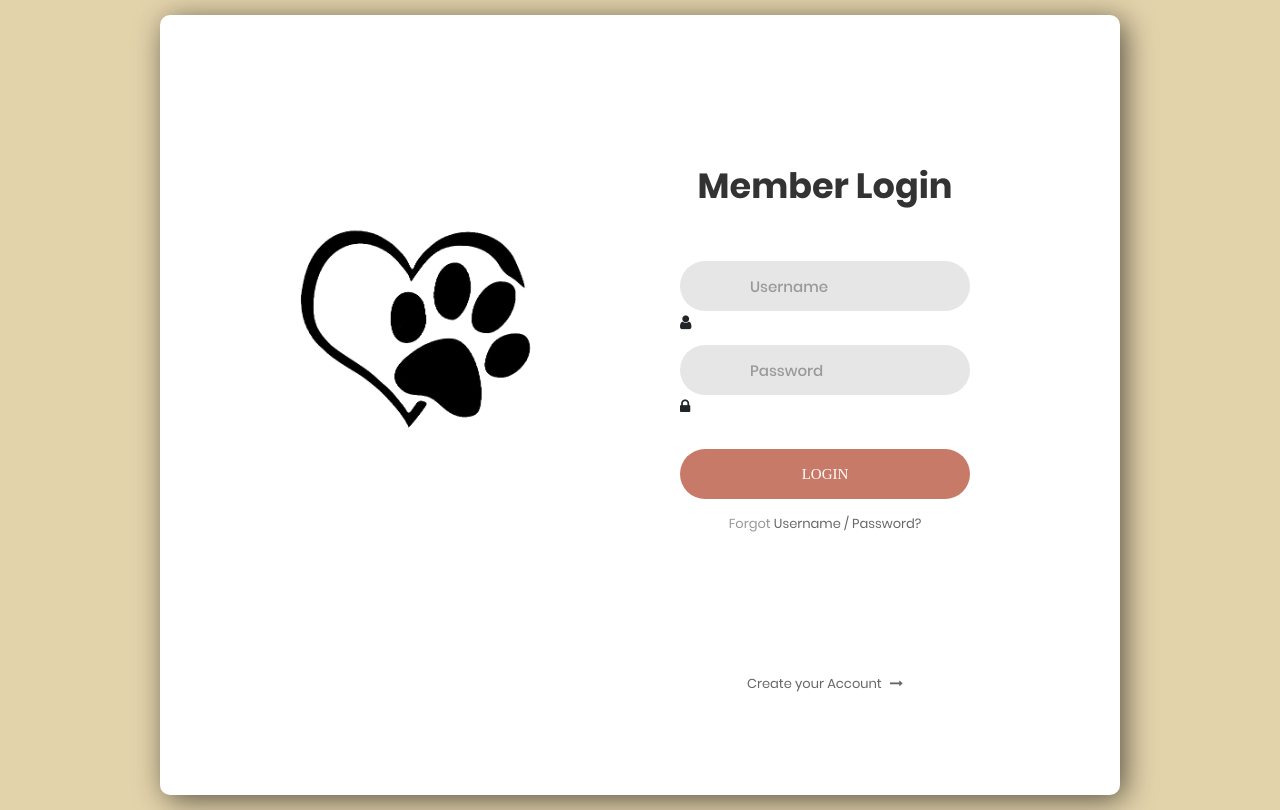
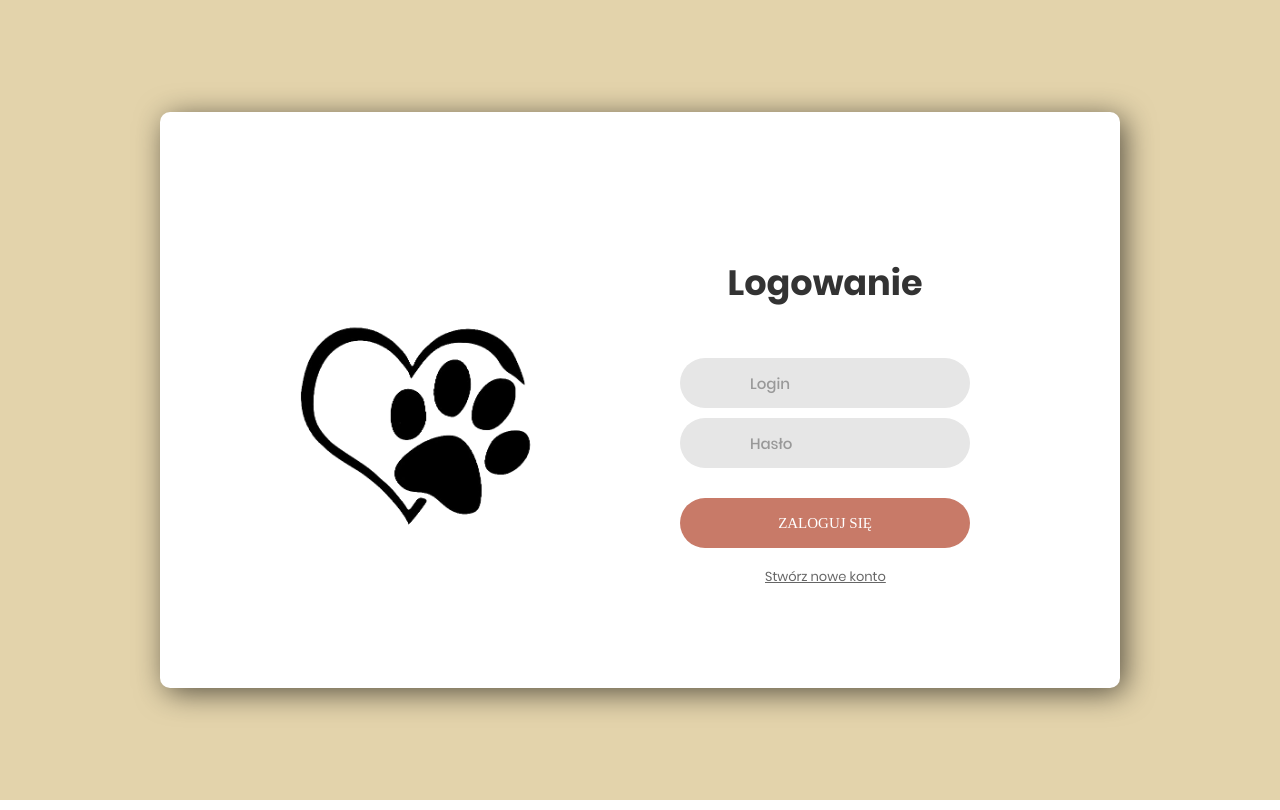
Before and after one commit to marekszlapa/pok, a Django app: page / in a window 1280 px wide. Run offline with Django 3.2, Linux system fonts and the light colour scheme; some libraries are stand-ins or nearby versions; some web fonts are replaced.

Commit message:
Podmienione pliki od Kacpra

```diff
--- a/pokochaj_zwierzaka/views.py
+++ b/pokochaj_zwierzaka/views.py
@@ -34,8 +34,7 @@ def register(request):
 
         user = User.objects.create_user(username = username , password = password , email = email)
         user.save()
-        print('User created')
-        return redirect('/custom')
+        return redirect('/home')
 
     return render(request,'register.html')
 
--- /dev/null
+++ b/static/css/logowanie.css
@@ -0,0 +1,342 @@
+/*//////////////////////////////////////////////////////////////////
+[ Czcionki ]*/
+
+@font-face {
+  font-family: Poppins-Regular;
+  src: url('../fonts/poppins/Poppins-Regular.ttf');
+}
+
+@font-face {
+  font-family: Poppins-Bold;
+  src: url('../fonts/poppins/Poppins-Bold.ttf');
+}
+
+@font-face {
+  font-family: Poppins-Medium;
+  src: url('../fonts/poppins/Poppins-Medium.ttf');
+}
+
+@font-face {
+  font-family: Montserrat-Bold;
+  src: url('../fonts/montserrat/Montserrat-Bold.ttf');
+}
+
+/*//////////////////////////////////////////////////////////////////
+[ style ]*/
+
+* {
+	margin: 0px;
+	padding: 0px;
+	box-sizing: border-box;
+}
+
+body, html {
+	height: 100%;
+	font-family: Poppins-Regular, sans-serif;
+}
+
+input {
+	outline: none;
+	border: none;
+}
+
+textarea {
+  outline: none;
+  border: none;
+}
+
+textarea:focus, input:focus {
+  border-color: transparent !important;
+}
+
+input:focus::-webkit-input-placeholder { color:transparent; }
+input:focus:-moz-placeholder { color:transparent; }
+input:focus::-moz-placeholder { color:transparent; }
+input:focus:-ms-input-placeholder { color:transparent; }
+
+textarea:focus::-webkit-input-placeholder { color:transparent; }
+textarea:focus:-moz-placeholder { color:transparent; }
+textarea:focus::-moz-placeholder { color:transparent; }
+textarea:focus:-ms-input-placeholder { color:transparent; }
+
+input::-webkit-input-placeholder { color: #999999; }
+input:-moz-placeholder { color: #999999; }
+input::-moz-placeholder { color: #999999; }
+input:-ms-input-placeholder { color: #999999; }
+
+textarea::-webkit-input-placeholder { color: #999999; }
+textarea:-moz-placeholder { color: #999999; }
+textarea::-moz-placeholder { color: #999999; }
+textarea:-ms-input-placeholder { color: #999999; }
+
+/*---------------------------------------------*/
+button {
+	outline: none !important;
+	border: none;
+	background: transparent;
+}
+
+button:hover {
+	cursor: pointer;
+}
+
+iframe {
+	border: none !important;
+}
+
+
+.txt2 {
+  font-family: Poppins-Regular;
+  font-size: 13px;
+  line-height: 1.5;
+  color: #666666;
+  padding-left: 85px;
+  padding-right: 0px;
+}
+.XD{
+  padding-top: 10px;
+}
+/*//////////////////////////////////////////////////////////////////
+[ alert ]*/
+.alert{
+  padding-top: 5px;
+  font-size: 15px;
+  text-align: center;
+}
+/*//////////////////////////////////////////////////////////////////
+[ login ]*/
+
+.limiter {
+  width: 100%;
+  margin: 0 auto;
+}
+
+.container-login100 {
+  width: 100%;
+  min-height: 100vh;
+  display: -webkit-box;
+  display: -webkit-flex;
+  display: -moz-box;
+  display: -ms-flexbox;
+  display: flex;
+  flex-wrap: wrap;
+  justify-content: center;
+  align-items: center;
+  padding: 15px;
+  background: #e3d3ab;
+}
+
+.wrap-login100 {
+  width: 960px;
+  background: #fff;
+  border-radius: 10px;
+  overflow: hidden;
+
+  display: -webkit-box;
+  display: -webkit-flex;
+  display: -moz-box;
+  display: -ms-flexbox;
+  display: flex;
+  flex-wrap: wrap;
+  justify-content: space-between;
+  padding: 150px 150px 100px 100px;
+  box-shadow: 5px 5px 30px -1px rgba(0,0,0,0.64);
+}
+
+/*------------------------------------------------------------------
+[ zdięcie ]*/
+.login100-pic {
+  width: 316px;
+}
+
+.login100-pic img {
+  max-width: 100%;
+}
+
+
+/*------------------------------------------------------------------
+[ nagłówek ]*/
+.login100-form {
+  width: 290px;
+}
+
+.login100-form-title {
+  font-family: Poppins-Bold;
+  font-size: 35px;
+  color: #333333;
+  line-height: 1.2;
+  text-align: center;
+
+  width: 100%;
+  display: block;
+  padding-bottom: 54px;
+}
+
+
+/*---------------------------------------------*/
+.wrap-input100 {
+  position: relative;
+  width: 100%;
+  z-index: 1;
+  margin-bottom: 10px;
+}
+
+.input100 {
+  font-family: Poppins-Medium;
+  font-size: 15px;
+  line-height: 1.5;
+  color: #666666;
+
+  display: block;
+  width: 100%;
+  background: #e6e6e6;
+  height: 50px;
+  border-radius: 25px;
+  padding: 0 20px 0 70px;
+}
+/*
+[ przycisk ]*/
+.container-login100-form-btn {
+  width: 100%;
+  display: -webkit-box;
+  display: -webkit-flex;
+  display: -moz-box;
+  display: -ms-flexbox;
+  display: flex;
+  flex-wrap: wrap;
+  justify-content: center;
+  padding-top: 20px;
+}
+
+.login100-form-btn {
+  font-family: Montserrat-Bold;
+  font-size: 15px;
+  line-height: 1.5;
+  color: #fff;
+  text-transform: uppercase;
+
+  width: 100%;
+  height: 50px;
+  border-radius: 25px;
+  background: #c87a68;
+  display: -webkit-box;
+  display: -webkit-flex;
+  display: -moz-box;
+  display: -ms-flexbox;
+  display: flex;
+  justify-content: center;
+  align-items: center;
+  padding: 0 25px;
+
+}
+/* [zmiana koloru przycisku rejestracji ] */
+.login100-form-btn:hover {
+  background: #333333;
+}
+
+
+
+/*------------------------------------------------------------------
+[ Responsive ]*/
+
+@media (max-width: 992px) {
+  .wrap-login100 {
+    padding: 177px 90px 33px 85px;
+  }
+
+  .login100-pic {
+    width: 35%;
+  }
+
+  .login100-form {
+    width: 50%;
+  }
+}
+
+@media (max-width: 768px) {
+  .wrap-login100 {
+    padding: 100px 80px 33px 80px;
+  }
+
+  .login100-pic {
+    display: none;
+  }
+
+  .login100-form {
+    width: 100%;
+  }
+}
+
+@media (max-width: 576px) {
+  .wrap-login100 {
+    padding: 100px 15px 33px 15px;
+  }
+}
+
+
+/*
+[ Alert walidacji ]
+*/
+.validate-input {
+  position: relative;
+}
+
+.alert-validate::before {
+  content: attr(data-validate);
+  position: absolute;
+  max-width: 70%;
+  background-color: white;
+  border: 1px solid #c80000;
+  border-radius: 13px;
+  padding: 4px 25px 4px 10px;
+  top: 50%;
+  -webkit-transform: translateY(-50%);
+  -moz-transform: translateY(-50%);
+  -ms-transform: translateY(-50%);
+  -o-transform: translateY(-50%);
+  transform: translateY(-50%);
+  right: 8px;
+  pointer-events: none;
+
+  font-family: Poppins-Medium;
+  color: #c80000;
+  font-size: 13px;
+  line-height: 1.4;
+  text-align: left;
+
+  visibility: hidden;
+  opacity: 0;
+
+  -webkit-transition: opacity 0.4s;
+  -o-transition: opacity 0.4s;
+  -moz-transition: opacity 0.4s;
+  transition: opacity 0.4s;
+}
+
+.alert-validate::after {
+  content: "\f06a";
+  font-family: FontAwesome;
+  display: block;
+  position: absolute;
+  color: #c80000;
+  font-size: 15px;
+  top: 50%;
+  -webkit-transform: translateY(-50%);
+  -moz-transform: translateY(-50%);
+  -ms-transform: translateY(-50%);
+  -o-transform: translateY(-50%);
+  transform: translateY(-50%);
+  right: 13px;
+}
+
+.alert-validate:hover:before {
+  visibility: visible;
+  opacity: 1;
+}
+
+@media (max-width: 992px) {
+  .alert-validate::before {
+    visibility: visible;
+    opacity: 1;
+  }
+}
--- a/templates/home.html
+++ b/templates/home.html
@@ -3,7 +3,7 @@
 
 <html lang="pl">
 <head>
-    <title>Pokochaj Zwierzaka</title>
+    <title>Pokochaj Zwierzaka Strona Główna</title>
     <meta charset="UTF-8">
     <meta name="viewport" content="width=device-width, initial-scale=1">
     <link rel="stylesheet" type="text/css" href="{% static 'css/glowna.css' %}">
--- a/templates/index.html
+++ b/templates/index.html
@@ -1,26 +1,10 @@
 {%load static%}
 <!DOCTYPE html>
-<html lang="en">
+<html lang="pl">
 <head>
-	<title>Login V1</title>
+	<title>Pokochaj Zwierzaka Logowanie</title>
 	<meta charset="UTF-8">
-	<meta name="viewport" content="width=device-width, initial-scale=1">
-<!--===============================================================================================-->
-	<link rel="icon" type="image/png" href="{% static 'images/icons/favicon.ico'%}"/>
-<!--===============================================================================================-->
-	<link rel="stylesheet" type="text/css" href="{% static 'vendor/bootstrap/css/bootstrap.min.css'%}">
-<!--===============================================================================================-->
-	<link rel="stylesheet" type="text/css" href="{% static 'fonts/font-awesome-4.7.0/css/font-awesome.min.css' %}">
-<!--===============================================================================================-->
-	<link rel="stylesheet" type="text/css" href="{% static 'vendor/animate/animate.css ' %}">
-<!--==============================================================================================-->
-	<link rel="stylesheet" type="text/css" href="{% static 'vendor/css-hamburgers/hamburgers.min.css' %}">
-<!--===============================================================================================-->
-	<link rel="stylesheet" type="text/css" href="{% static 'vendor/select2/select2.min.css' %}">
-<!--===============================================================================================-->
-	<link rel="stylesheet" type="text/css" href="{% static 'css/util.css' %}">
-	<link rel="stylesheet" type="text/css" href="{% static 'css/main.css' %}">
-<!--===============================================================================================-->
+	<link rel="stylesheet" type="text/css" href="{% static 'css/logowanie.css' %}">
 </head>
 <body>
 
@@ -35,13 +19,13 @@
 					{% csrf_token %}
 
 					<span class="login100-form-title">
-						Member Login
+						Logowanie
 					</span>
 
 
 
 					<div class="wrap-input100 validate-input" data-validate = "username must be 4 to 8 character">
-						<input class="input100" type="text" name="username" placeholder="Username">
+						<input class="input100" type="text" name="username" placeholder="Login">
 						<span class="focus-input100"></span>
 						<span class="symbol-input100">
 							<i class="fa fa-user" aria-hidden="true"></i>
@@ -49,7 +33,7 @@
 					</div>
 
 					<div class="wrap-input100 validate-input" data-validate = "Password is required">
-						<input class="input100" type="password" name="password" placeholder="Password">
+						<input class="input100" type="password" name="password" placeholder="Hasło">
 						<span class="focus-input100"></span>
 						<span class="symbol-input100">
 							<i class="fa fa-lock" aria-hidden="true"></i>
@@ -58,26 +42,19 @@
 
 					<div class="container-login100-form-btn">
 						<button class="login100-form-btn">
-							Login
+							Zaloguj się
 						</button>
 					</div>
-
-					<div class="text-center p-t-12">
-						<span class="txt1">
-							Forgot
-						</span>
-						<a class="txt2" href="#">
-							Username / Password?
-						</a>
-					</div>
-					<div>
+					<div class="alert">
 						{% for message in messages %}
 						<h3>{{message}}</h3>
 						{%endfor%}
 					</div>
+                    <div class="XD">
+                    </div>
 					<div class="text-center p-t-136">
 						<a class="txt2" href="{{'register'}}">
-							Create your Account
+							Stwórz nowe konto
 							<i class="fa fa-long-arrow-right m-l-5" aria-hidden="true"></i>
 						</a>
 					</div>
@@ -86,24 +63,6 @@
 		</div>
 	</div>
 
-
-
-
-<!--===============================================================================================-->
-	<script src="{% static 'vendor/jquery/jquery-3.2.1.min.js ' %}'"></script>
-<!--===============================================================================================-->
-	<script src="{% static 'vendor/bootstrap/js/popper.js ' %}"></script>
-	<script src="{% static 'vendor/bootstrap/js/bootstrap.min.js  ' %}"></script>
-<!--===============================================================================================-->
-	<script src="{% static 'vendor/select2/select2.min.js ' %} "></script>
-<!--===============================================================================================-->
-	<script src="{% static 'vendor/tilt/tilt.jquery.min.js' %} "></script>
-	<script >
-		$('.js-tilt').tilt({
-			scale: 1.1
-		})
-	</script>
-<!--===============================================================================================-->
 	<script src="{% static 'js/main.js' %} "></script>
 
 </body>
```
